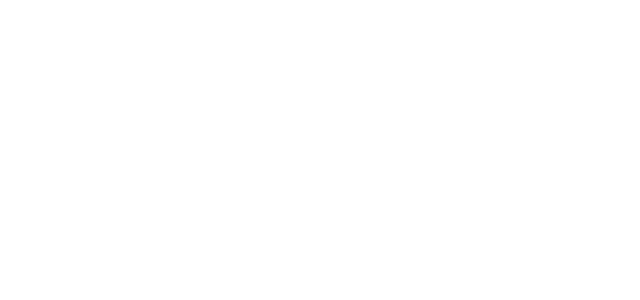
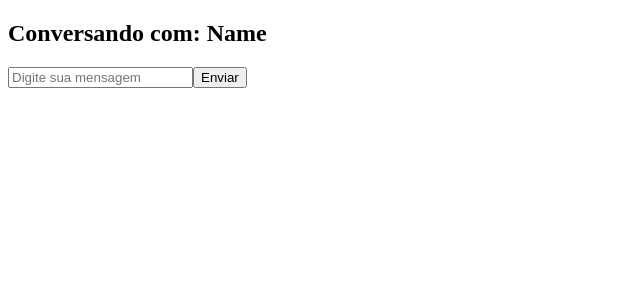
Before and after one commit to Rikelmy-Lopes/Chat-ZapZap, a React (Create React App) app in the folder frontend/: page /message/1 in a window 1280 px wide. Before the commit this address had no page. Shown: the top 300 px of the page, without its empty margins (0-640 px from the left). Built offline with nearby package versions, Linux system fonts and the light colour scheme; no server answers.

Commit message:
chat funcionando com banco de dados

```diff
--- a/frontend/package.json
+++ b/frontend/package.json
@@ -15,6 +15,7 @@
     "react-dom": "^18.2.0",
     "react-router-dom": "^6.8.1",
     "react-scripts": "5.0.1",
+    "socket.io-client": "^4.6.1",
     "typescript": "^4.9.5",
     "web-vitals": "^2.1.4"
   },
--- a/frontend/src/App.tsx
+++ b/frontend/src/App.tsx
@@ -4,14 +4,16 @@ import Login from './Pages/Login';
 import { Route, Routes } from 'react-router-dom';
 import Contacts from './Pages/Contacts';
 import Register from './Pages/Register';
+import Message from './Pages/Message';
 
 function App() {
   return (
     <Routes>
-      <Route element={<Contacts/>} path='/contacts' />
-      <Route element={<Login/>} path='/login' />
-      <Route element={<Login/>} path='/' />
-      <Route element={<Register/>} path='/register' />
+      <Route element={ <Message/> } path='/message/:userPhone' />
+      <Route element={ <Contacts/> } path='/contacts' />
+      <Route element={ <Login/> } path='/login' />
+      <Route element={ <Register/> } path='/register' />
+      <Route element={ <Login/> } path='/' />
     </Routes>
   );
 }
--- a/frontend/src/Pages/Contacts.tsx
+++ b/frontend/src/Pages/Contacts.tsx
@@ -76,7 +76,7 @@ function Contacts() {
       <h3>Contatos</h3>
       <div id='contacts-container'>
         { contacts.map((contact) => (
-          <Link id='contacts'  key={`${contact.phoneNumber}`} to={`/chatWith/${contact.phoneNumber}`}>
+          <Link id='contacts'  key={`${contact.phoneNumber}`} to={`/message/${contact.phoneNumber}`}>
             <span> Nome: <strong>{ contact.name }</strong> </span>
             <span> PhoneNumber: { contact.phoneNumber } </span>
           </Link>
--- /dev/null
+++ b/frontend/src/Pages/Message.tsx
@@ -0,0 +1,60 @@
+import React, { useEffect, useState } from 'react';
+import { useParams } from 'react-router-dom';
+import { io } from 'socket.io-client';
+
+function Message() {
+  const [ message, setMessage ] = useState<string>();
+  const [ roomId, setRoomId ] = useState<string>();
+  const socket = io('http://192.168.0.189:4000');
+  const { userPhone } = useParams();
+
+  const addMessage = (message: string) => {
+    const divMessages = document.getElementById('messages') as HTMLElement;
+    console.log(message);
+    divMessages.innerHTML += `<p> ${ message } </p>`;
+  };
+
+  socket.on('message-receive', (message) => {
+    addMessage(message);
+  });
+
+  const openChat = () => {
+    socket.emit('chat-open', { userPhone, token: JSON.parse(localStorage.getItem('token') as string )});
+  };
+
+
+  useEffect(() => {
+    openChat();
+    socket.on('roomId', (roomId) => {
+      setRoomId(roomId);
+    });
+  }, []);
+
+  const sendMessage = () => {
+    socket.emit('message', { message, roomId });
+  };
+
+
+  return(
+    <div>
+      <h2>Conversando com: Name</h2>
+      <input
+        placeholder='Digite sua mensagem'
+        type="text"
+        name=""
+        onChange={({ target }) => setMessage(target.value)}
+      />
+      <button
+        onClick={ sendMessage }
+      >
+          Enviar
+      </button>
+
+      <div id='messages'>
+
+      </div>
+    </div>
+  );
+}
+
+export default Message;
--- a/frontend/src/index.tsx
+++ b/frontend/src/index.tsx
@@ -8,11 +8,10 @@ const root = ReactDOM.createRoot(
   document.getElementById('root') as HTMLElement
 );
 root.render(
-  <React.StrictMode>
-    <BrowserRouter>
-      <App />
-    </BrowserRouter>
-  </React.StrictMode>
+  // <React.StrictMode>
+  <BrowserRouter>
+    <App />
+  </BrowserRouter>
 );
 
 // If you want to start measuring performance in your app, pass a function
```
Also changed, not shown: 2 other files (tests, documents, lock files or other folders).
